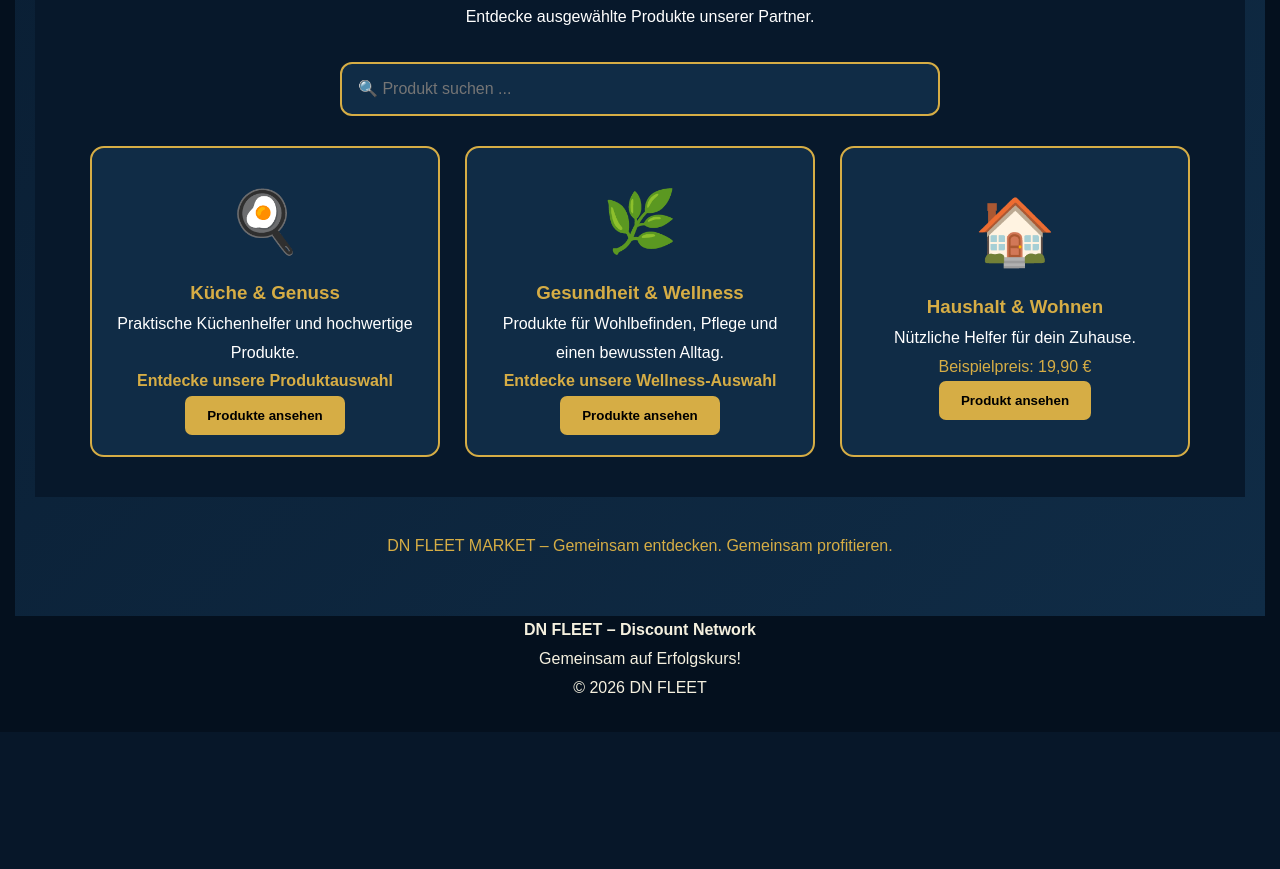
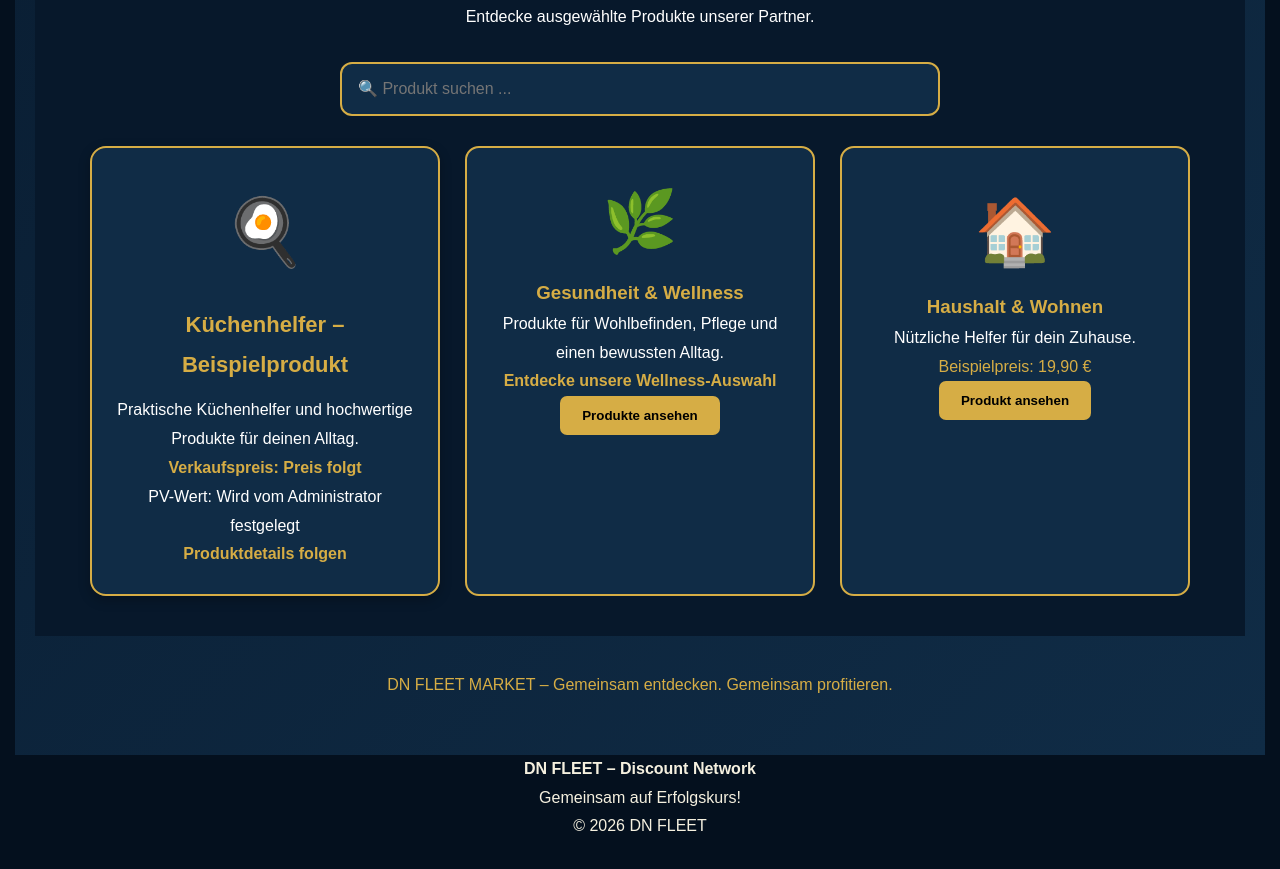
Before and after one commit to DNFLEET2026/dn-fleet-website, a plain HTML site: page index.html in a window 1280 px wide. Shown: the part 3766-4635 px from the top of the page. Before the commit the page ends 4498 px from the top, so only its background shows below. Drawn offline with Linux system fonts and the light colour scheme.

Commit message:
Improve DN FLEET MARKET Produktkarte
Updated product 1 details including price and description.

```diff
--- a/index.html
+++ b/index.html
@@ -483,39 +483,49 @@ margin:0 auto;
 
   <!-- PRODUKT 1 -->
 
-<div style="background:#102c46;
-border:2px solid #d6ad45;
-border-radius:14px;
-padding:20px;
-text-align:center;">
 
-  <div style="font-size:60px;">🍳</div>
+<div style="
+  background:#102c46;
+  border:2px solid #d6ad45;
+  border-radius:16px;
+  padding:25px;
+  text-align:center;
+  color:white;
+  box-shadow:0 4px 12px rgba(0,0,0,0.25);
+">
 
-  <h3 style="color:#d6ad45;">
-    Küche &amp; Genuss
+  <div style="
+    font-size:65px;
+    margin-bottom:15px;
+  ">🍳</div>
+
+  <h3 style="
+    color:#d6ad45;
+    font-size:22px;
+    margin-bottom:12px;
+  ">
+    Küchenhelfer – Beispielprodukt
   </h3>
 
   <p style="color:white;">
-    Praktische Küchenhelfer und hochwertige Produkte.
+    Praktische Küchenhelfer und hochwertige Produkte für deinen Alltag.
   </p>
 
   <p style="color:#d6ad45;font-weight:bold;">
-    Entdecke unsere Produktauswahl
+    Verkaufspreis: Preis folgt
   </p>
 
-  <button type="button"
-  style="background:#d6ad45;
-  padding:12px 22px;
-  border:0;
-  border-radius:7px;
-  font-weight:bold;">
-    Produkte ansehen
-  </button>
+  <p style="color:white;">
+    PV-Wert: Wird vom Administrator festgelegt
+  </p>
+
+  <p style="color:#d6ad45;font-weight:bold;">
+    Produktdetails folgen
+  </p>
 
 </div>
 
 
-  <!-- PRODUKT 2 -->
 <!-- PRODUKT 2 -->
 <div style="background:#102c46;
 border:2px solid #d6ad45;
```
